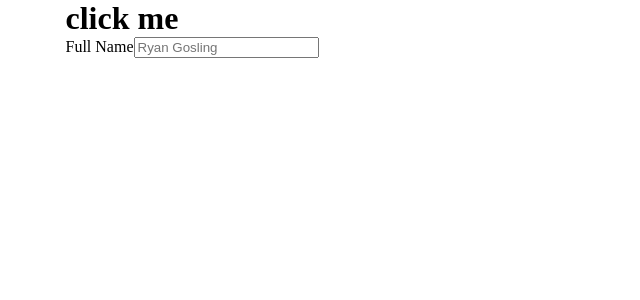
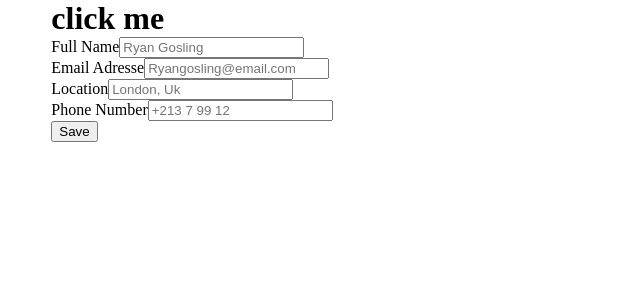
Before and after one commit to AtmaniChouaib22/cv-Builder, a React (Vite) app in the folder cv builder/: page / in a window 1280 px wide. Both pictures are taken after a click on the element "click me". Shown: the top 300 px of the page, without its empty margins (0-640 px from the left). Built offline with nearby package versions, Linux system fonts and the light colour scheme.

Commit message:
added display on submit logic and ui for personal info

```diff
--- a/cv builder/src/app.jsx
+++ b/cv builder/src/app.jsx
@@ -1,7 +1,10 @@
 import CreateForms from "./forms"
+
 
 export default function App() {
     return(
-        <CreateForms />
+        <>
+            <CreateForms />
+        </>
     )
 }
--- /dev/null
+++ b/cv builder/src/displayPersonal.jsx
@@ -0,0 +1,15 @@
+
+function DisplayPersonal({personalInfo}) {
+    return (
+        <div className="Personal-display">
+            <div>{personalInfo.fullName}</div>
+            <div className="Contact-display">
+                <div>{personalInfo.email}</div>
+                <div>{personalInfo.location}</div>
+                <div>{personalInfo.phone}</div>
+            </div>
+        </div>
+    )
+}
+
+export default DisplayPersonal ;
--- a/cv builder/src/forms.jsx
+++ b/cv builder/src/forms.jsx
@@ -1,17 +1,43 @@
 import { useState } from "react";
 import CreatePersonal from "./personal";
+import CreateResume from "./resume";
 
 function CreateForms() {
+    //show the form onclick
     const showBox = () => {
         const btn = document.querySelector(".Personal-input");
         console.log(btn);
         btn.classList.toggle("open");
+    }
 
+    //personal informations state
+    const [personalInfo, SetPersonalInfo]= useState({
+        fullName: "",
+        email: "",
+        phone: "",
+        location: ""
+    });
+    const handlePersonalChange = (e) => {
+       //console.log(e.target.value, e.target.id);
+       const val = e.target.value ;
+       const id = e.target.id;
+       SetPersonalInfo((prevInfo)=>({...prevInfo, [id]: val}))
     }
+
+    //display informations on submit
+    const [submitted, SetSubmitted] = useState(false);
+    const handleSub= (e) => {
+        e.preventDefault();
+        SetSubmitted(true) ;
+    }
+
     return (
-        <div className="Forms">
-            <CreatePersonal showBox={showBox} />
-        </div>
+        <>
+            <div className="Forms">
+            <CreatePersonal showBox={showBox} handlePersonalChange={handlePersonalChange} personalInfo={personalInfo} handleSub=    {handleSub}/>
+            </div>
+            <CreateResume submitted={submitted} personalInfo={personalInfo}/>
+        </>
     )
 }
 
--- a/cv builder/src/personal.jsx
+++ b/cv builder/src/personal.jsx
@@ -1,28 +1,19 @@
-import { useState } from "react";
+
 import CreateInput from "./inputField";
 import './styles.css'
 
 
-function CreatePersonal({showBox}) {
-    const [personalInfo, SetPersonalInfo]= useState({
-        fullName: "",
-        email: "",
-        phone: "",
-        location: ""
-    });
-
-    const handlePersonalChange = (e) => {
-        console.log(e.target.value, e.target.id);
-       const val = e.target.value ;
-       const id = e.target.id;
-       SetPersonalInfo((prevInfo)=>({...prevInfo, [id]: val}))
-    }
+function CreatePersonal({showBox, personalInfo, handlePersonalChange, handleSub}) {
 
     return (
         <>
             <h1 onClick={showBox}>click me</h1>
-            <form className="Personal-input">
+            <form className="Personal-input" id="personalForm" onSubmit={handleSub}>
                 <CreateInput id="fullName" type="text" placeholder="Ryan Gosling" label="Full Name" value={personalInfo.fullName} onChange={handlePersonalChange} />
+                <CreateInput id="email" type="email" placeholder="Ryangosling@email.com" label="Email Adresse" value={personalInfo.email} onChange={handlePersonalChange} />
+                <CreateInput id="location" type="text" placeholder="London, Uk" label="Location" value={personalInfo.location} onChange={handlePersonalChange} />
+                <CreateInput id="phone" type="tel" placeholder="+213 7 99 12" label="Phone Number" value={personalInfo.phone} onChange={handlePersonalChange} />
+               <button type="submit">Save</button>
             </form>
         </>
     )
--- /dev/null
+++ b/cv builder/src/resume.jsx
@@ -0,0 +1,11 @@
+import DisplayPersonal from "./displayPersonal"
+
+function CreateResume({submitted , personalInfo}) {
+    return (
+        <div className="Resume">
+             {submitted && <DisplayPersonal personalInfo={personalInfo}/>}
+        </div>
+    )
+}
+
+export default CreateResume ;
```
